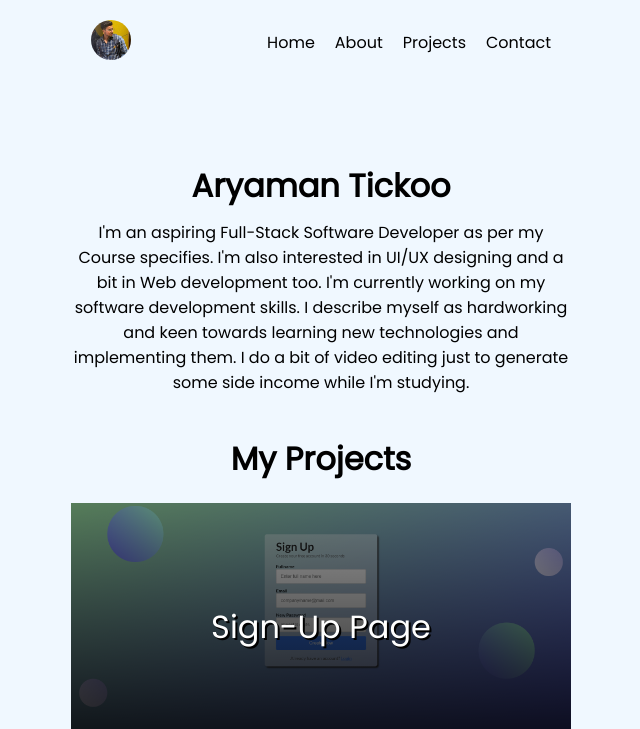
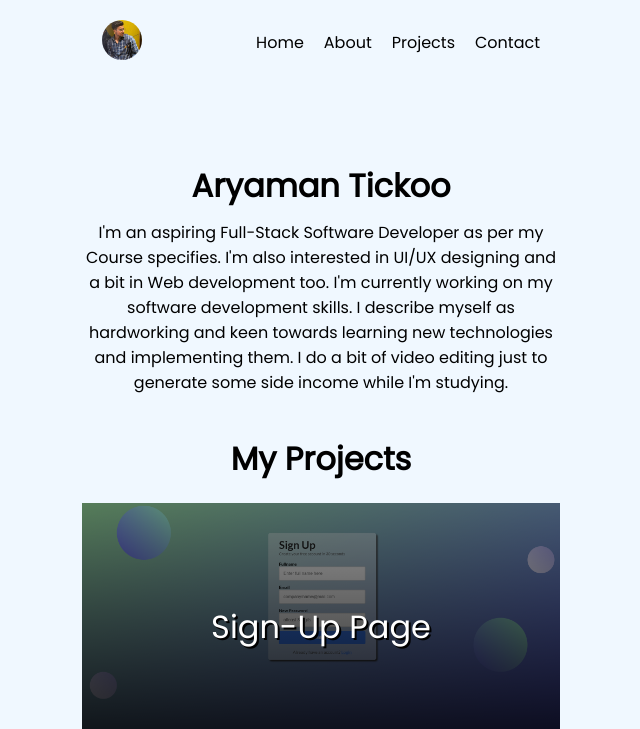
Before and after one commit to pantherdox/links, a plain HTML site: page index.html in a window 1280 px wide. Shown: the top 729 px of the page, without its empty margins (319-959 px from the left). Drawn offline with Linux system fonts and the light colour scheme.

Commit message:
Update style.css

```diff
--- a/style.css
+++ b/style.css
@@ -13,7 +13,7 @@ h1{
 }
 
 .container{
-    width: 500px;
+    width: 478px;
     margin-inline: auto;
 }
 
```
